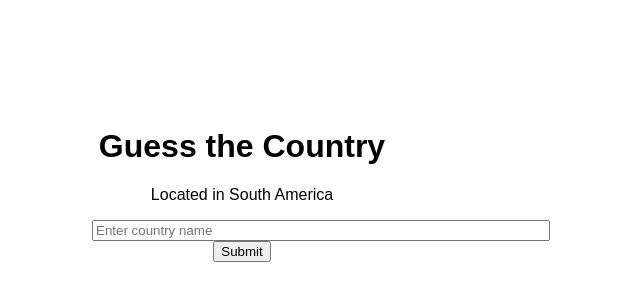
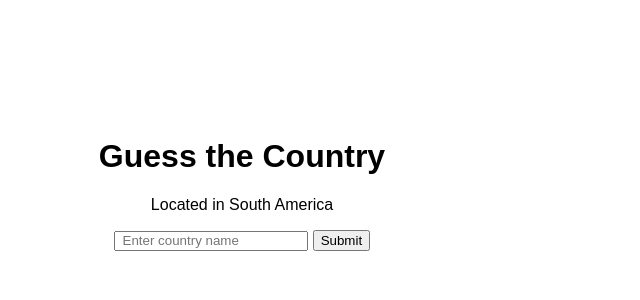
Before and after one commit to IDT-ADT/Quiz, a plain HTML site: page index.html in a window 1280 px wide. Shown: the part 206-506 px from the top of the page, without its empty margins (398-1038 px from the left). Drawn offline with Linux system fonts and the light colour scheme.

Commit message:
Update index.html

```diff
--- a/index.html
+++ b/index.html
@@ -18,8 +18,9 @@
             width: 300px;
         }
         #answer {
-            width: 150%;
-            height: auto; /* Ensures height remains at its default */
+            height: 1.5em; /* Increased height to 1.5 times */
+            padding: 0.5em; /* Add padding to increase input height */
+            box-sizing: border-box; /* Ensure padding doesn't affect the width */
         }
         #result {
             font-weight: bold;
```
